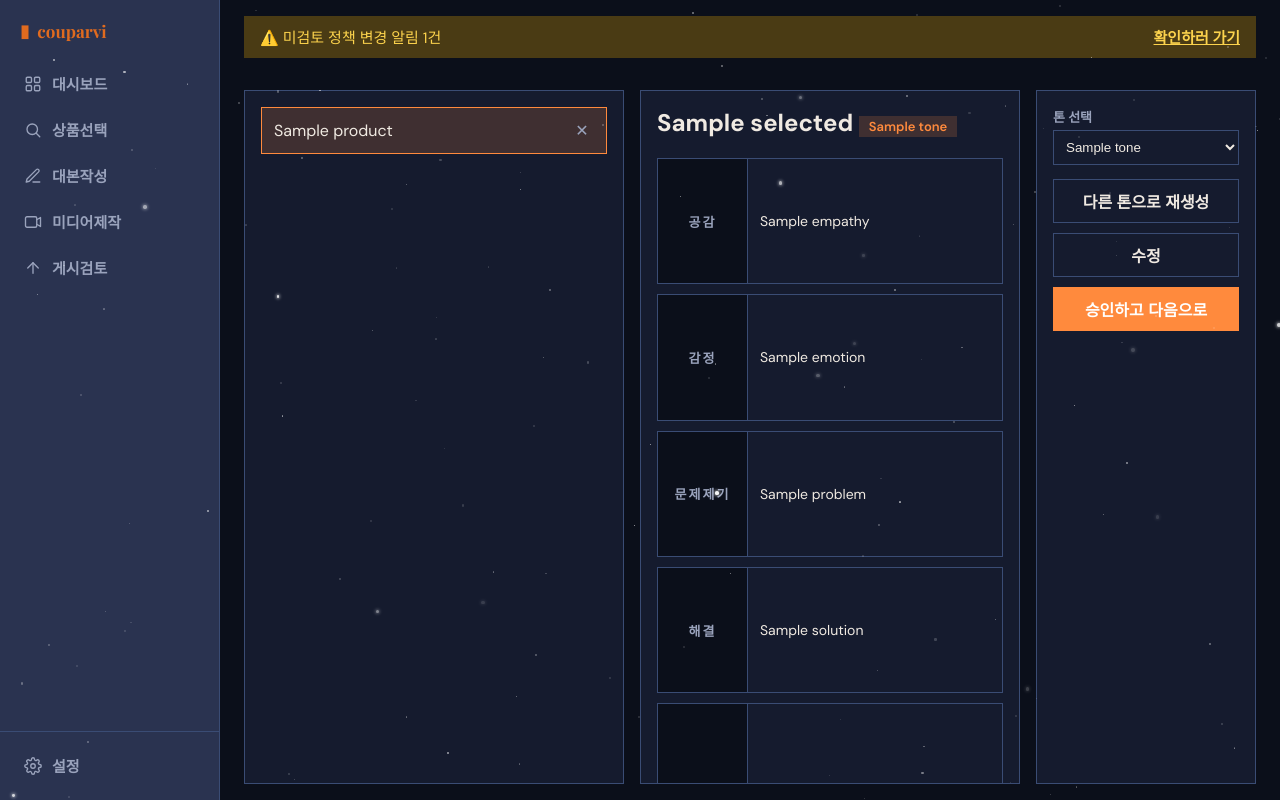
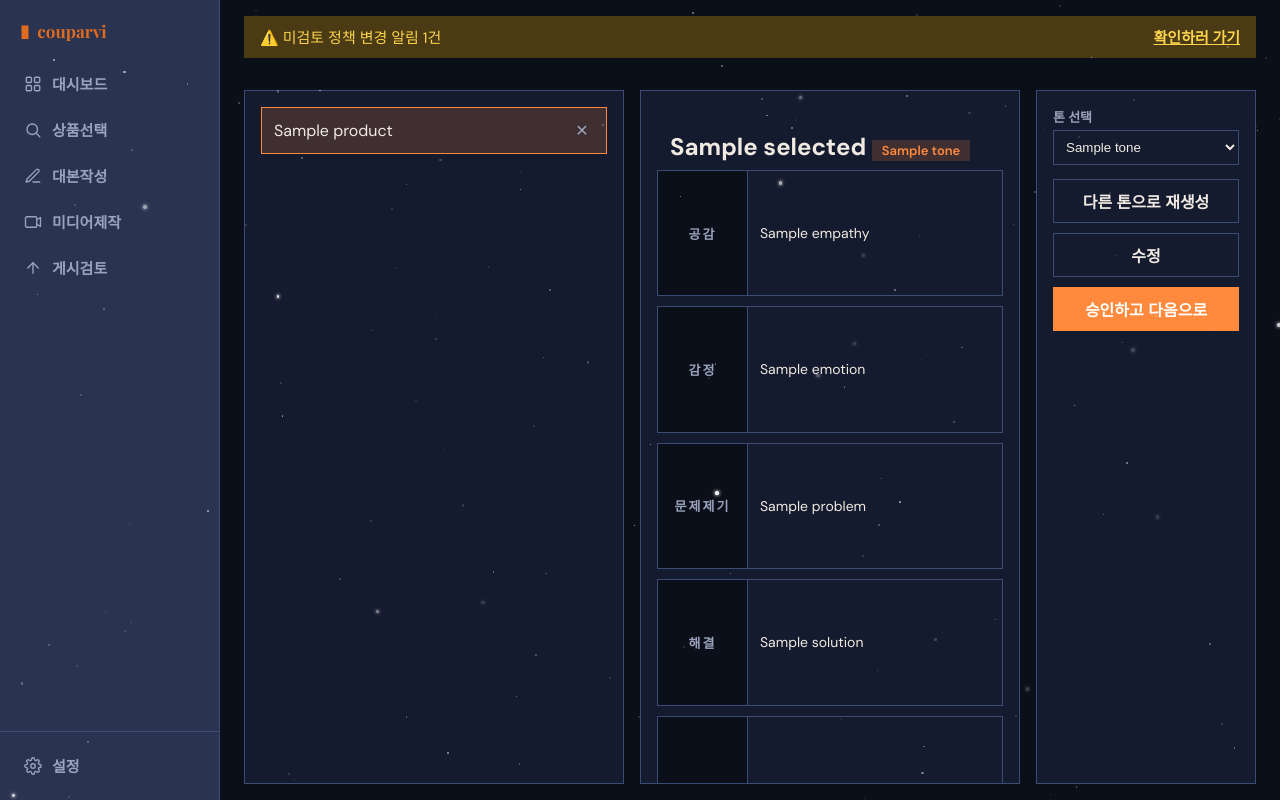
Before and after one commit to ushikiro34/shopingshorts, a FastAPI app: template app/web/templates/tab_script.html in a window 1280 px wide. Run offline with FastAPI, Linux system fonts and the light colour scheme; the visitor is signed in with stand-in values (Sample User, id 1); the template is opened without the code that fills it: most values are stand-ins (such as "Sample title", 1, 10 or a date in 2020).

Commit message:
Push down and left-align the script tab's center title
Adds top padding so the title isn't flush against the panel edge,
and matches its left offset to the card table's label text below.

```diff
--- a/app/web/static/styles.css
+++ b/app/web/static/styles.css
@@ -308,7 +308,9 @@ a { color: inherit; text-decoration: none; }
    그대로 채움)로 전환한다 — textarea 자체는 내부 텍스트를 세로로 가운데 정렬할 CSS 수단이
    없기 때문에 표시용/편집용 요소를 분리했다. 라벨도 카드 전체 높이를 채운 채(align-self:stretch)
    내부 텍스트만 중앙정렬한다. */
-.script-title { font-family: var(--font-body); }
+/* 타이틀을 아래로 내리고(상단 패딩), 아래 카드의 라벨 텍스트(테두리 1px + 패딩 12px = 13px)와
+   왼쪽 시작 위치가 맞도록 좌측 패딩을 준다. */
+.script-title { font-family: var(--font-body); margin: 0 0 4px; padding: 24px 0 0 13px; }
 .script-card-list { display: flex; flex-direction: column; gap: 10px; margin-top: 8px; }
 .script-card {
   display: flex; align-items: stretch; border: 1px solid var(--border); border-radius: 0;
--- a/app/web/templates/tab_script.html
+++ b/app/web/templates/tab_script.html
@@ -26,10 +26,10 @@
     {% if not selected %}
     <div class="empty-banner">왼쪽 목록에서 상품을 선택해주세요.</div>
     {% elif not script %}
-    <h2 class="script-title" style="margin-top:0;">{{ selected.product_name }}</h2>
+    <h2 class="script-title">{{ selected.product_name }}</h2>
     <p style="color:var(--text-dim);">아직 생성된 대본이 없어요. 오른쪽에서 톤을 골라 대본을 만들어보세요.</p>
     {% else %}
-    <h2 class="script-title" style="margin-top:0;">{{ selected.product_name }} <span class="pill pill-accent">{{
+    <h2 class="script-title">{{ selected.product_name }} <span class="pill pill-accent">{{
         script.tone }}</span></h2>
 
     {% if script.script_json.educational_note and script.script_json.educational_note.included %}
```
